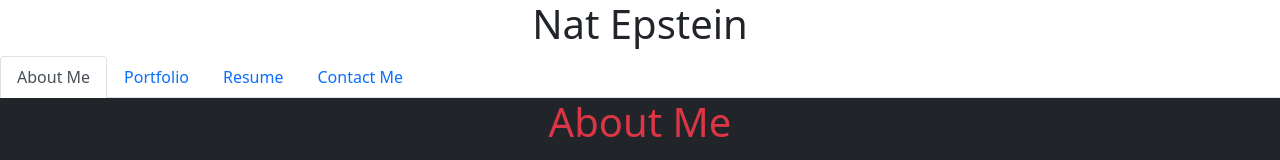
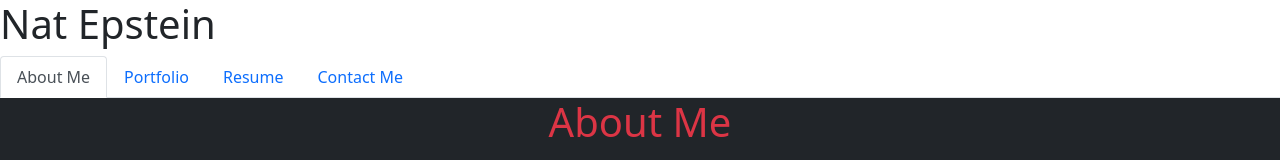
Before and after one commit to natpitt2393/React-Portfolio, a React (Create React App) app: page / in a window 1280 px wide. Shown: the top 160 px of the page. Built offline with nearby package versions, Linux system fonts and the light colour scheme.

Commit message:
changed alignment to left for my name in header component

```diff
--- a/src/components/Header.js
+++ b/src/components/Header.js
@@ -4,7 +4,7 @@ import Nav from './Nav';
 export default function Header({ currentPage, handlePageChange }) {
     return (
         <div>
-            <h1 className='jumbotron text-center'>Nat Epstein</h1>
+            <h1 className='jumbotron text-left'>Nat Epstein</h1>
 
             <Nav currentPage={currentPage} handlePageChange={handlePageChange}/>
         </div>
```
